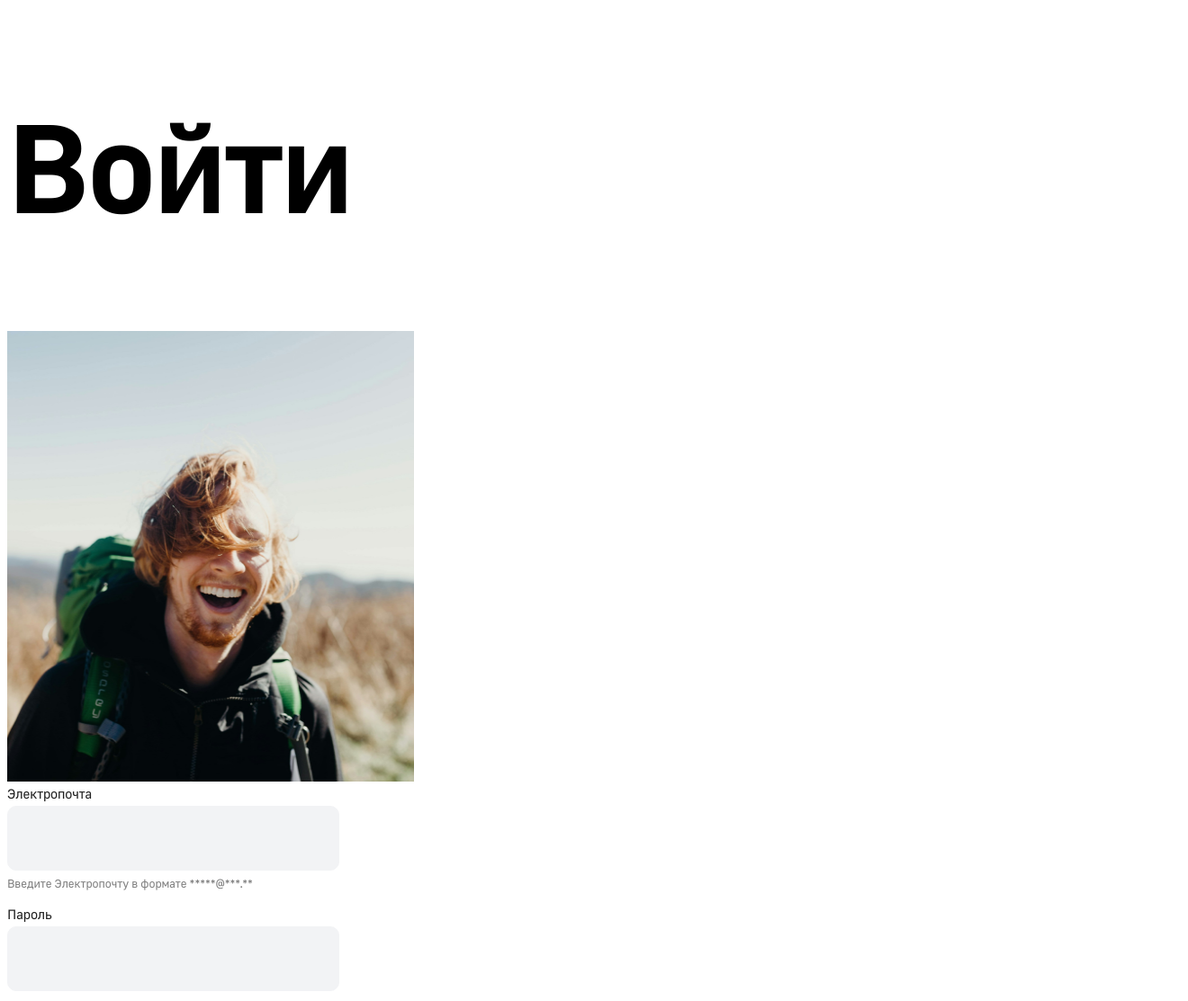
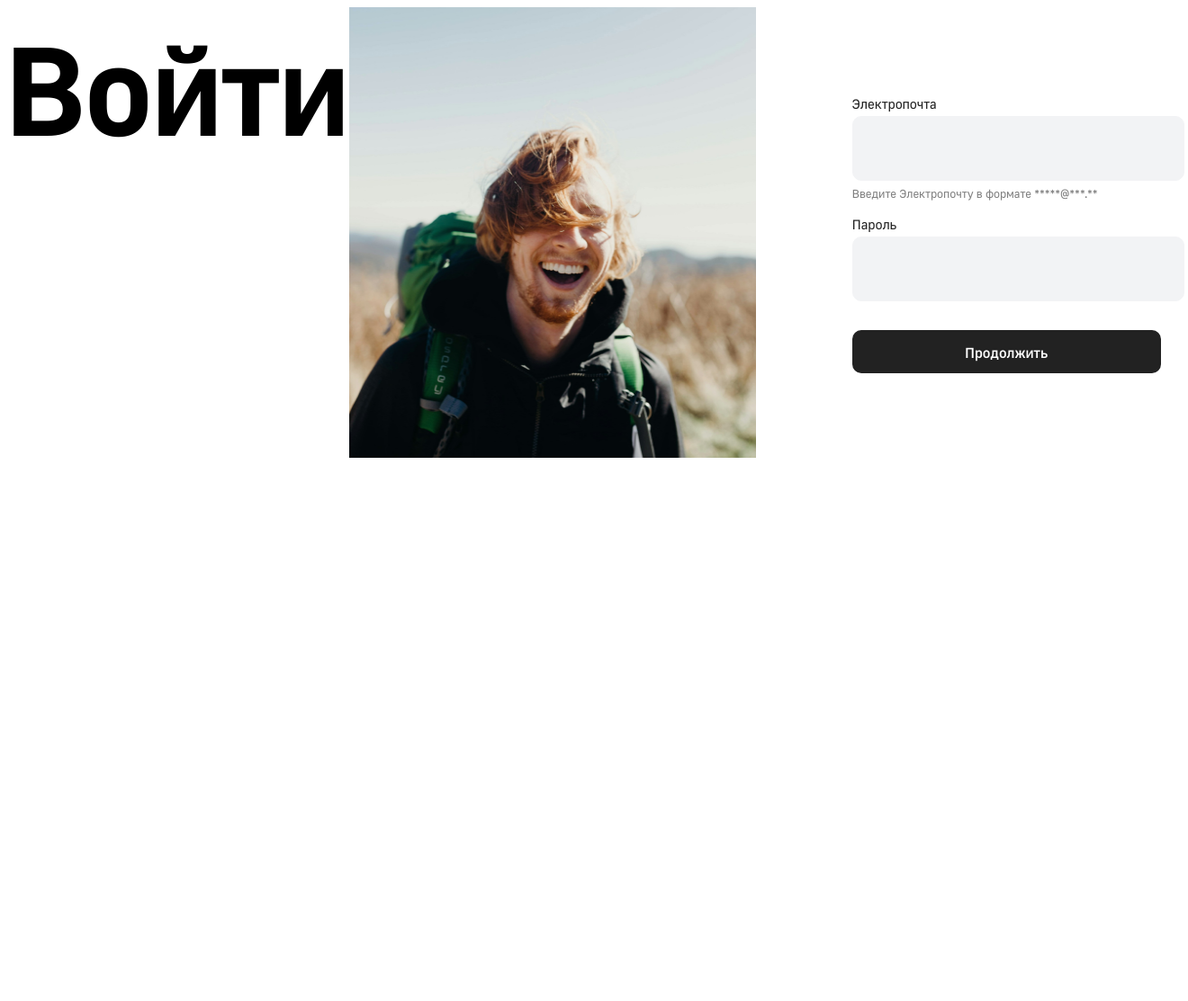
Before and after one commit to Obamium3157/web-2025, a PHP site: page /login/index.html in a window 1320 px wide. Shown: the top 1113 px of the page at 90% size. After the commit the page ends 509 px from the top, so only its background shows below. Run offline with PHP 8.4, Linux system fonts and the light colour scheme.

Commit message:
Almost finished login page

```diff
--- a/lw2/login/css/style.css
+++ b/lw2/login/css/style.css
@@ -1,4 +1,20 @@
+.app {
+    display: flex;
+    justify-content: center;
+    align-items: center;
+    /* gap: 107px; */
+}
+
+.header {
+    margin-right: 107px;
+}
+
 .login_text {
+    display: flex;
+    align-self: flex-start;
+    margin-top: 0px;
+    margin-bottom: 0px;
+
     font: 700 140px/180px "Golos UI";
     letter-spacing: -1.5px;
 }
--- a/lw2/login/index.html
+++ b/lw2/login/index.html
@@ -8,8 +8,9 @@
     </head>
 
     <body>
+        <main class="app">
+            <h1 class="login_text">Войти</h1>
             <div class="header">
-            <h1 class="login_text">Войти</h1>
                 <img src="static/login_image.png" alt="Заглавное изображение" class="title_image">
             </div>
 
@@ -30,5 +31,6 @@
                     <span class="continue_button_text">Продолжить</span>
                 </button>
             </div>
+        </main>
     </body>
 </html>
```
Lines whose indentation alone changed are shown as unchanged.
